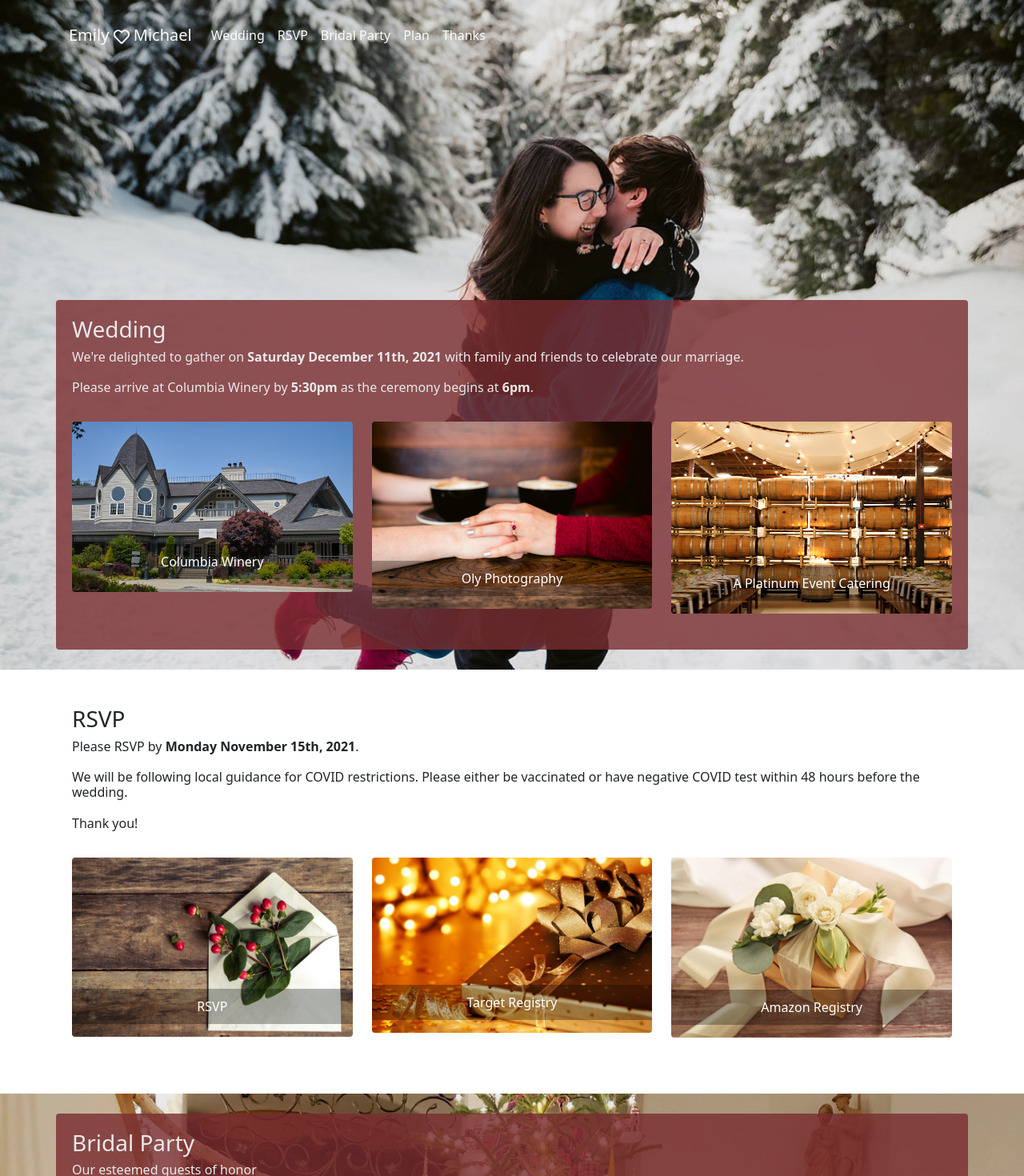
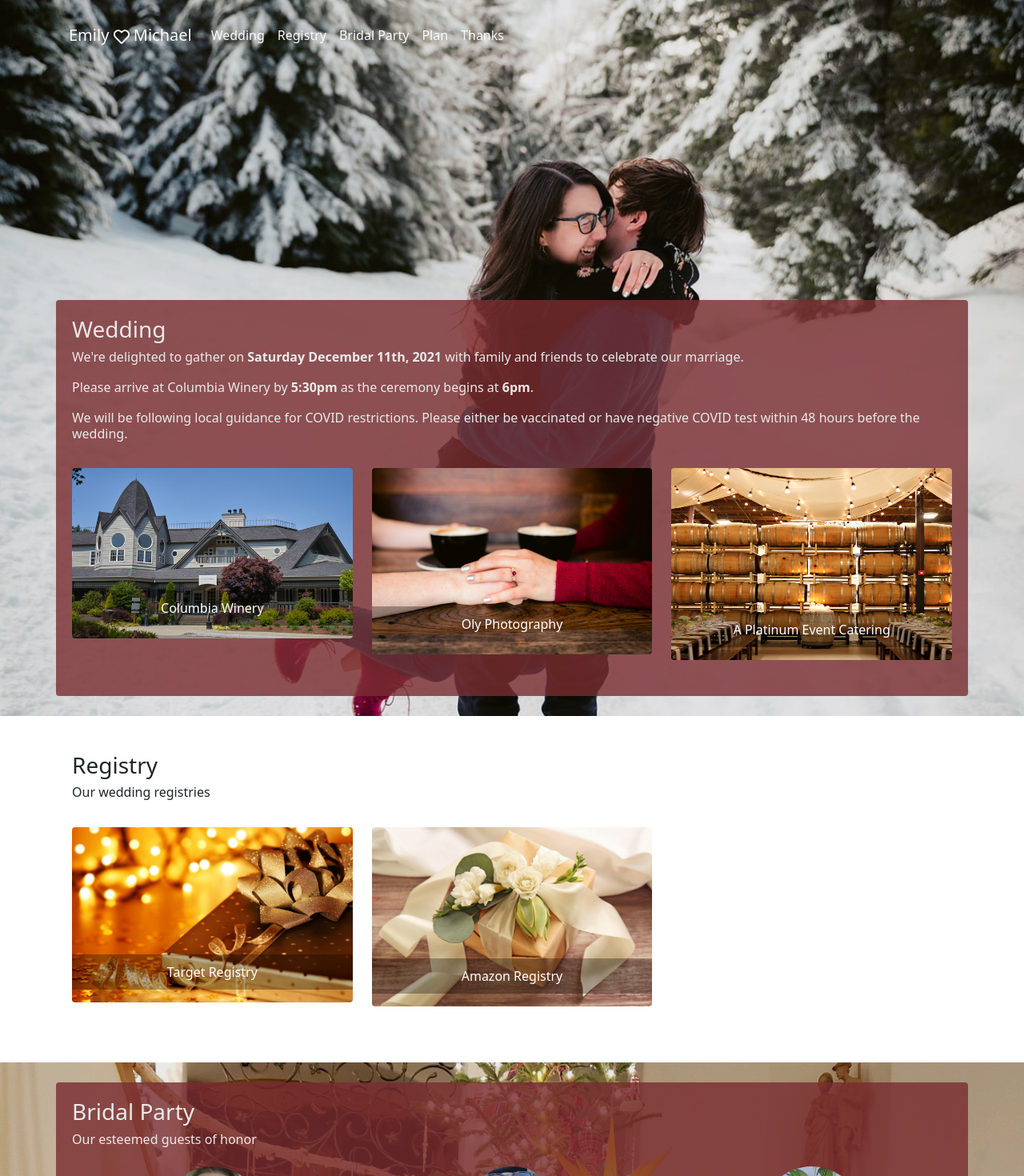
Before and after one commit to msilvprog7/wedding, a React (Create React App) app: page / in a window 1280 px wide. Shown: the top 1470 px of the page at 80% size. Built offline with nearby package versions, Linux system fonts and the light colour scheme.

Commit message:
Remove RSVP

```diff
--- a/src/App.tsx
+++ b/src/App.tsx
@@ -42,7 +42,7 @@ function App() {
           <Navbar.Collapse id="basic-navbar-nav">
             <Nav className="mr-auto">
               <Nav.Link href="#wedding">Wedding</Nav.Link>
-              <Nav.Link href="#rsvp">RSVP</Nav.Link>
+              <Nav.Link href="#registry">Registry</Nav.Link>
               <Nav.Link href="#bridal-party">Bridal Party</Nav.Link>
               <Nav.Link href="#plan">Plan</Nav.Link>
               <Nav.Link href="#thanks">Thanks</Nav.Link>
@@ -59,6 +59,10 @@ function App() {
             <br />
             <br /> Please arrive at Columbia Winery by <b>5:30pm</b> as the
             ceremony begins at <b>6pm</b>.
+            <br />
+            <br /> We will be following local guidance for COVID restrictions.
+            Please either be vaccinated or have negative COVID test within 48
+            hours before the wedding.
           </Heading.Subtitle>
           <Heading.Body>
             <Row>
@@ -91,28 +95,11 @@ function App() {
           </Heading.Body>
         </Heading>
       </Headline>
-      <Heading id="rsvp">
-        <Heading.Title>RSVP</Heading.Title>
-        <Heading.Subtitle>
-          Please RSVP by <b>Monday November 15th, 2021</b>.
-          <br />
-          <br />
-          We will be following local guidance for COVID restrictions. Please
-          either be vaccinated or have negative COVID test within 48 hours
-          before the wedding.
-          <br />
-          <br />
-          Thank you!
-        </Heading.Subtitle>
+      <Heading id="registry">
+        <Heading.Title>Registry</Heading.Title>
+        <Heading.Subtitle>Our wedding registries</Heading.Subtitle>
         <Heading.Body>
           <Row>
-            <Col md={4}>
-              <ImageOverlay
-                src={Files.from("images", "rsvp", "rsvp.png")}
-                alt="RSVP"
-                href="https://forms.gle/e3Ds28qCJrpMrUBW9"
-              />
-            </Col>
             <Col md={4}>
               <ImageOverlay
                 src={Files.from("images", "rsvp", "registry.png")}
```
